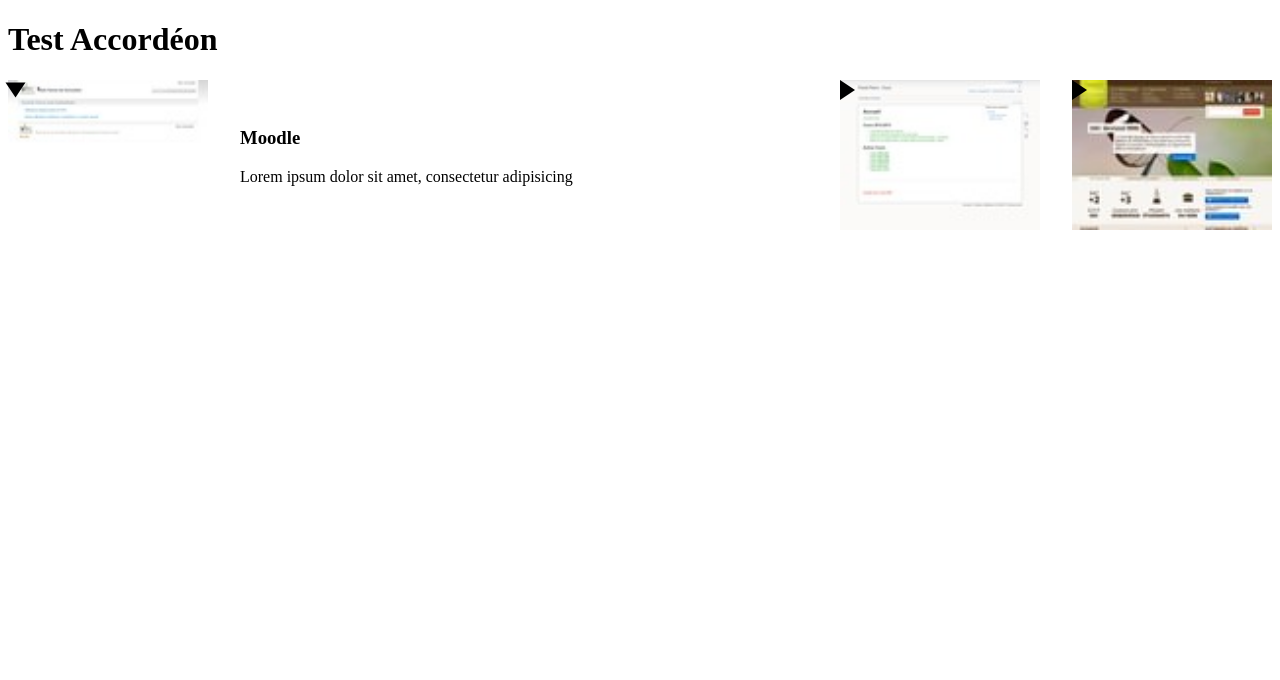
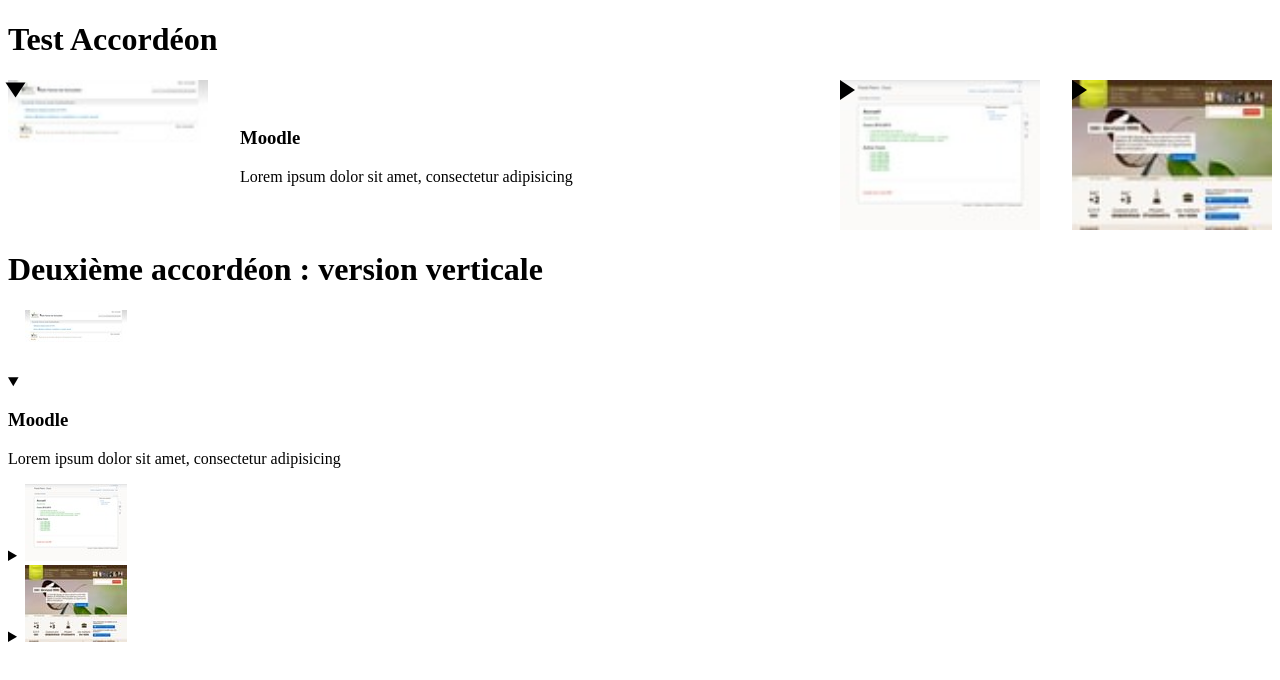
Before and after one commit to MMI-NFC-2026/sae105-r112-tp4-senanisic11-hub, a plain HTML site: page index.html in a window 1280 px wide. Drawn offline with Linux system fonts and the light colour scheme.

Commit message:
Deuxième accordéon verticla test

```diff
--- a/index.html
+++ b/index.html
@@ -37,3 +37,38 @@
 </body>
 
 </html>
+
+
+  <h1>Deuxième accordéon : version verticale</h1>
+
+  <div class="accordeon-vertical">
+    <details open>
+      <summary>
+        <img src="/assets/img/moodle.univ-fcomte.fr.jpeg" alt="">
+      </summary>
+      <div>
+        <h3>Moodle</h3>
+        <p>Lorem ipsum dolor sit amet, consectetur adipisicing</p>
+      </div>
+    </details>
+
+    <details>
+      <summary>
+        <img src="/assets/img/pracht.org.jpeg" alt="">
+      </summary>
+      <div>
+        <h3>Pracht.ORG</h3>
+        <p>Ad aut esse est excepturi obcaecati similique.</p>
+      </div>
+    </details>
+
+    <details>
+      <summary>
+        <img src="/assets/img/src-media.com.jpeg" alt="">
+      </summary>
+      <div>
+        <h3>SRC Média</h3>
+        <p>Commodi inventore ipsa itaque placeat, ullam voluptatibus.</p>
+      </div>
+    </details>
+  </div>
```
